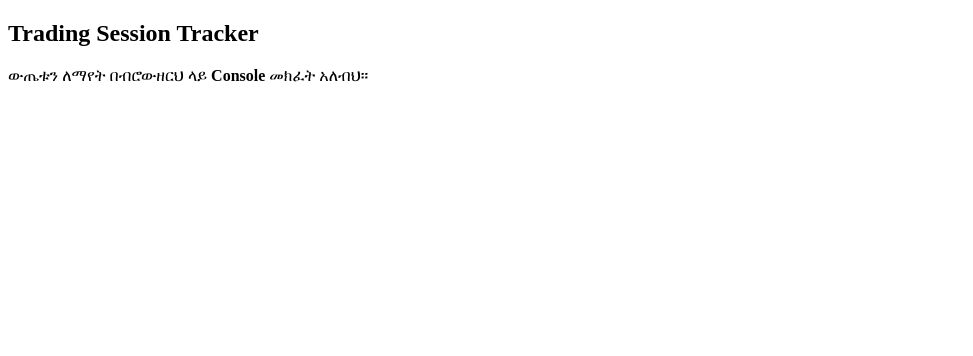
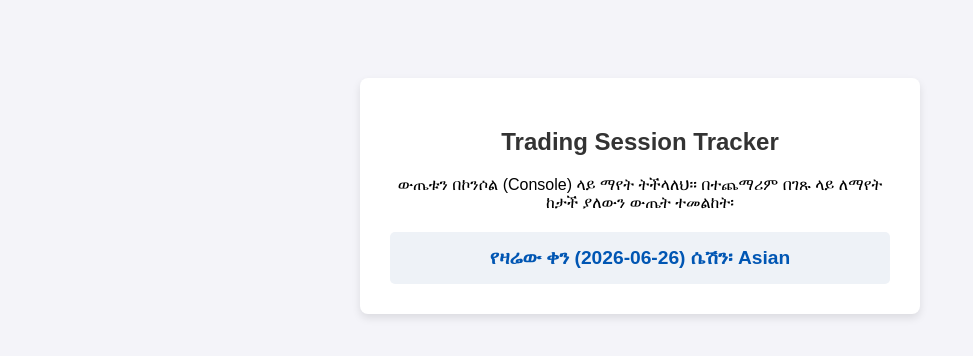
Before and after one commit to ziymaruf-ai/ziyad_backtest-jornals, a plain HTML site: page index.html in a window 1280 px wide. Shown: the whole page, without its empty margins (0-973 px from the left). Drawn offline with Linux system fonts and the light colour scheme.

Commit message:
Update index.html

```diff
--- a/index.html
+++ b/index.html
@@ -4,33 +4,77 @@
     <meta charset="UTF-8">
     <meta name="viewport" content="width=device-width, initial-scale=1.0">
     <title>Trading Session Tracker</title>
+    <style>
+        body {
+            font-family: Arial, sans-serif;
+            background-color: #f4f4f9;
+            padding: 20px;
+            text-align: center;
+        }
+        .container {
+            max-width: 500px;
+            margin: 50px auto;
+            background: white;
+            padding: 30px;
+            border-radius: 8px;
+            box-shadow: 0 4px 8px rgba(0,0,0,0.1);
+        }
+        h2 { color: #333; }
+        .result-box {
+            margin-top: 20px;
+            padding: 15px;
+            background: #eef2f7;
+            border-radius: 5px;
+            font-weight: bold;
+            font-size: 1.2rem;
+            color: #0056b3;
+        }
+    </style>
 </head>
 <body>
 
+<div class="container">
     <h2>Trading Session Tracker</h2>
-    <p>ውጤቱን ለማየት በብሮውዘርህ ላይ <strong>Console</strong> መክፈት አለብህ።</p>
+    <p>ውጤቱን በኮንሶል (Console) ላይ ማየት ትችላለህ። በተጨማሪም በገጹ ላይ ለማየት ከታች ያለውን ውጤት ተመልከት፡</p>
 
-    <!-- ጃቫስክሪፕቱ እንዲሰራ እዚህ ውስጥ መሆን አለበት -->
+    <div class="result-box" id="display-result">
+        እየጫነ ነው...
+    </div>
+</div>
+
 <script>
+    // 1. የተስተካከለው እና UTC የሚጠቀመው ዋናው ፈንክሽን
     function getSessionByTime(dateString) {
+        // ቀን ካልገባ ወደ 'London' ይመለሳል
         if (!dateString) return 'London';
 
         const date = new Date(dateString);
+
+        // ቀኑ ትክክለኛ መሆኑን ማረጋገጫ (Invalid Date ካልሆነ)
         if (isNaN(date.getTime())) {
             return 'Invalid Date';
         }
 
+        // በሁሉም ሀገር አንድ አይነት ውጤት እንዲሰጥ UTC ቀን መውሰጃ
         const day = date.getUTCDate();
+
+        // Array በመጠቀም ሎጂኩን ማቅለል
         const sessions = ['New York', 'London', 'Asian'];
         return sessions[day % 3];
     }
 
-        // ውጤቶቹን በኮንሶል (Console) ላይ ማተሚያ
-        console.log("2026-06-03 ->", getSessionByTime("2026-06-03"));
-        console.log("2026-06-04 ->", getSessionByTime("2026-06-04"));
-        console.log("2026-06-05 ->", getSessionByTime("2026-06-05"));
-        console.log("ባዶ ሲሆን ->", getSessionByTime(""));
-        console.log("ስህተት ሲሆን ->", getSessionByTime("የተሳሳተ ቀን"));
+    // 2. ለሙከራ (Testing) ወደ Console ማተሚያ
+    console.log("2026-06-03 ->", getSessionByTime("2026-06-03")); // New York (ቀን 3)
+    console.log("2026-06-04 ->", getSessionByTime("2026-06-04")); // London (ቀን 4)
+    console.log("2026-06-05 ->", getSessionByTime("2026-06-05")); // Asian (ቀን 5)
+    console.log("ባዶ ሲሆን ->", getSessionByTime(""));             // London
+    console.log("ስህተት ሲሆን ->", getSessionByTime("የተሳሳተ ቀን")); // Invalid Date
+
+    // 3. ውጤቱን በስክሪኑ (UI) ላይ ለማሳየት (ለምሳሌ የዛሬውን ቀን ይወስዳል)
+    const today = new Date().toISOString().split('T')[0]; // የዛሬውን ቀን በ YYYY-MM-DD ፎርማት መውሰጃ
+    const currentSession = getSessionByTime(today);
+
+    document.getElementById('display-result').innerText = `የዛሬው ቀን (${today}) ሴሽን፡ ${currentSession}`;
 </script>
 
 </body>
```
Lines whose indentation alone changed are shown as unchanged.
